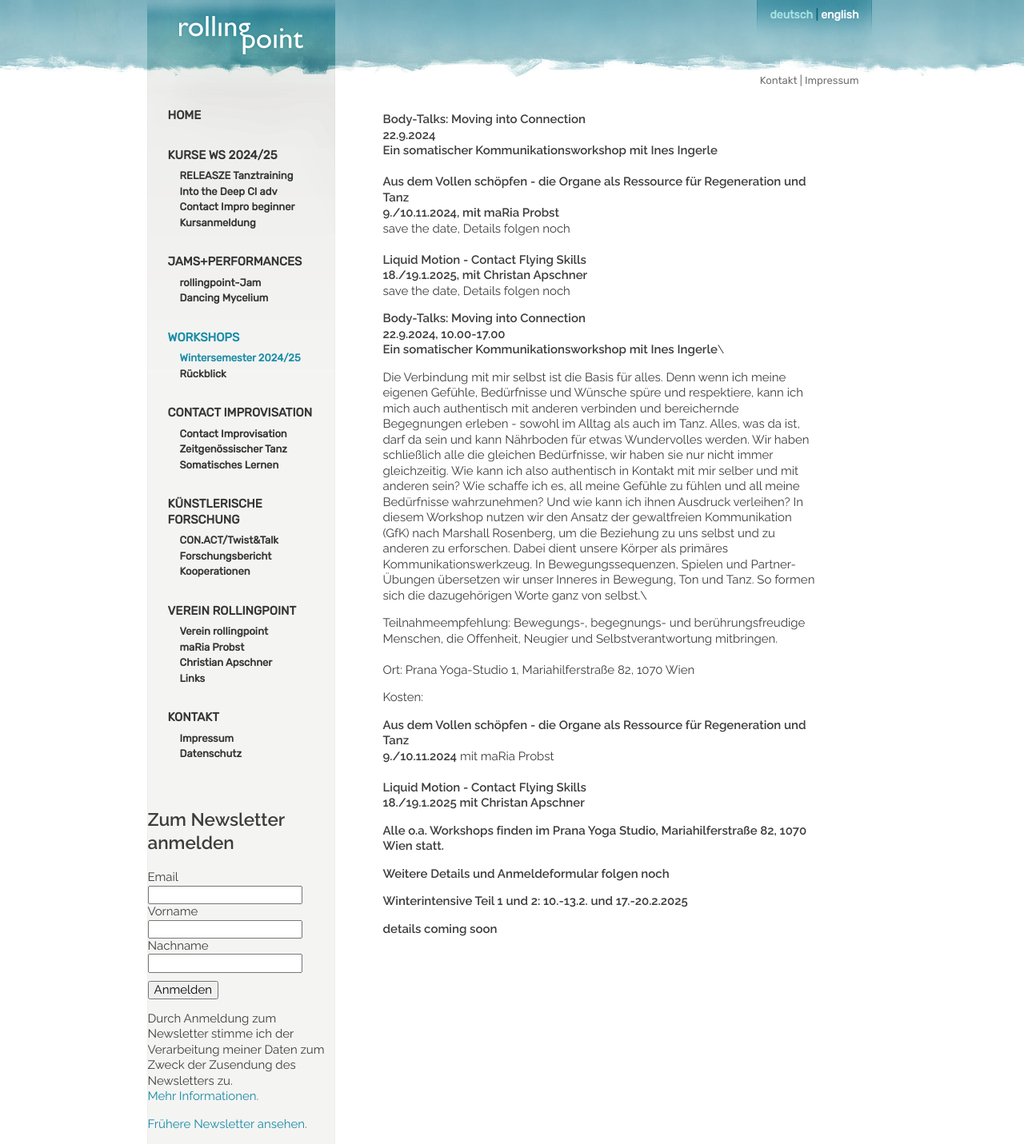
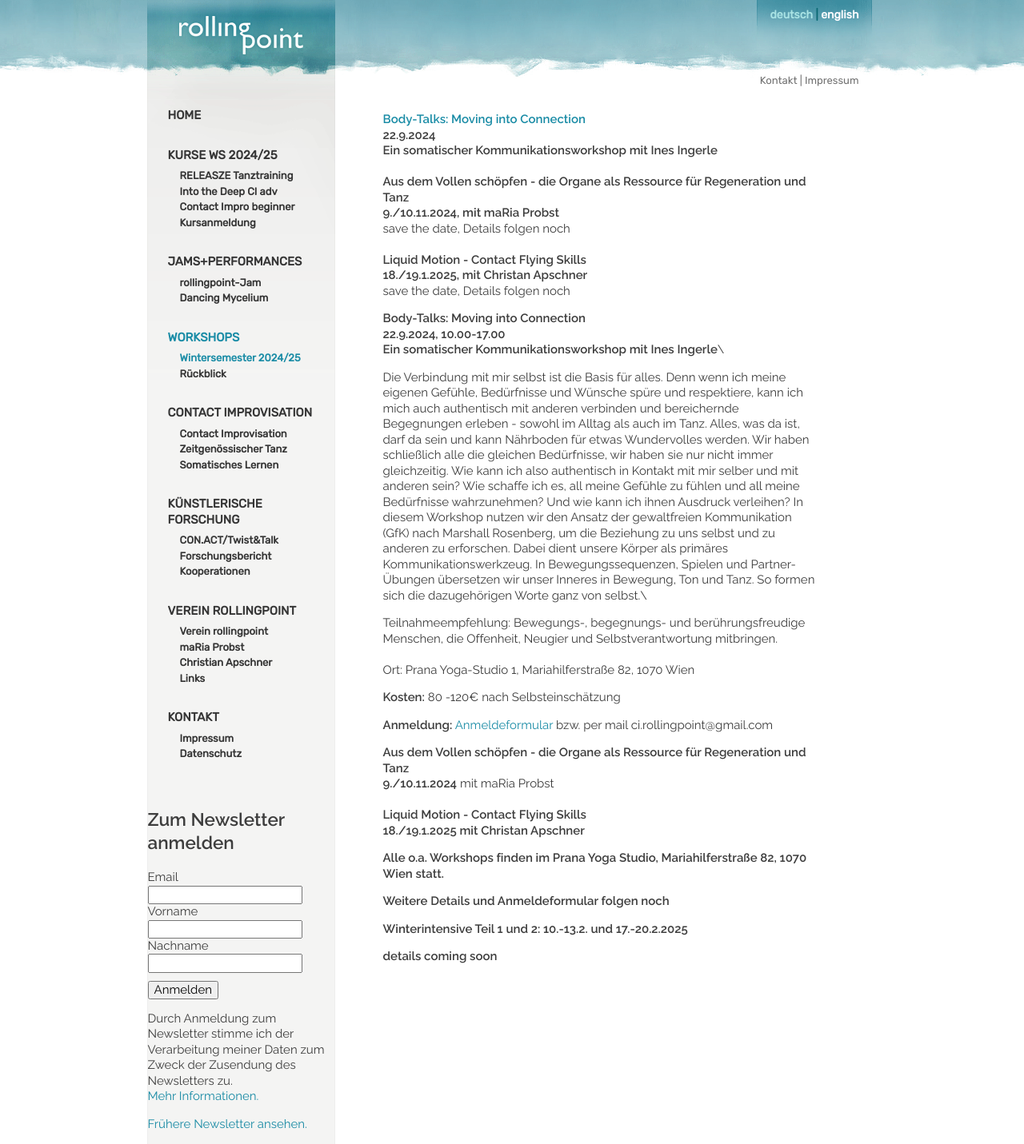
Before and after one commit to manulari/rollingpointat, a Jekyll site: the page built from _pages_de/wsws2024.md, in a window 1280 px wide. Shown: the whole page at 80% size. Built offline with Jekyll 4.4.1, drawn with Linux system fonts in a browser that asks for light colours; comment, search, counter and statistics services are not loaded.

Commit message:
Update page (de) “wsws2024”

```diff
--- a/_pages_de/wsws2024.md
+++ b/_pages_de/wsws2024.md
@@ -3,7 +3,7 @@ permalink: /wsws2024
 title: Workhops/Intensives
 language: de
 ---
-**Body-Talks: Moving into Connection**\
+**[Body-Talks: Moving into Connection](#bodytalks)**\
 **22.9.2024**\
 **Ein somatischer Kommunikationsworkshop mit Ines Ingerle**\
 \
@@ -14,6 +14,8 @@ save the date, Details folgen noch\
 **Liquid Motion - Contact Flying Skills**\
 **18./19.1.2025, mit Christan Apschner**\
 save the date, Details folgen noch
+
+<div class="named-anchor" id="bodytalks"></div>
 
 **Body-Talks: Moving into Connection \
 22.9.2024, 10.00-17.00**\
@@ -38,7 +40,9 @@ Offenheit, Neugier und Selbstverantwortung mitbringen.\
 \
 Ort: Prana Yoga-Studio 1, Mariahilferstraße 82, 1070 Wien
 
-Kosten:
+**Kosten:** 80 -120€ nach Selbsteinschätzung
+
+**Anmeldung:** [Anmeldeformular](https://docs.google.com/forms/d/e/1FAIpQLSekDuPKjsMIN0sYaTr4EIgyTsUNC7hQdpiOAsjrwvsv-DpXmw/viewform) bzw. per mail ci.rollingpoint@gmail.com
 
 **Aus dem Vollen schöpfen - die Organe als Ressource für Regeneration und Tanz**\
 **9./10.11.2024** mit maRia Probst\
```
